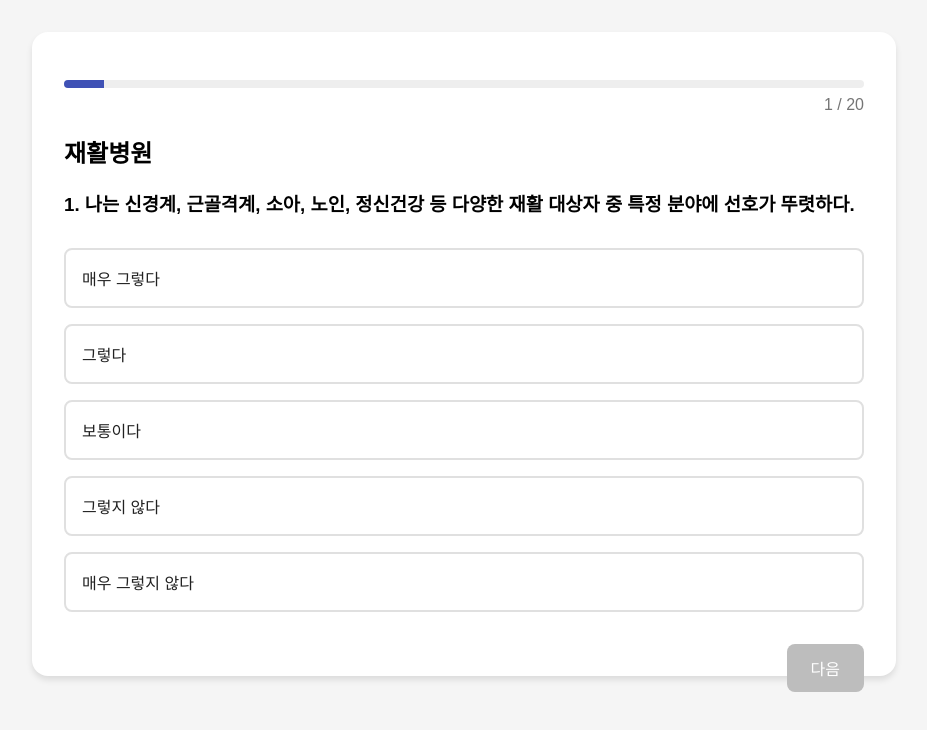
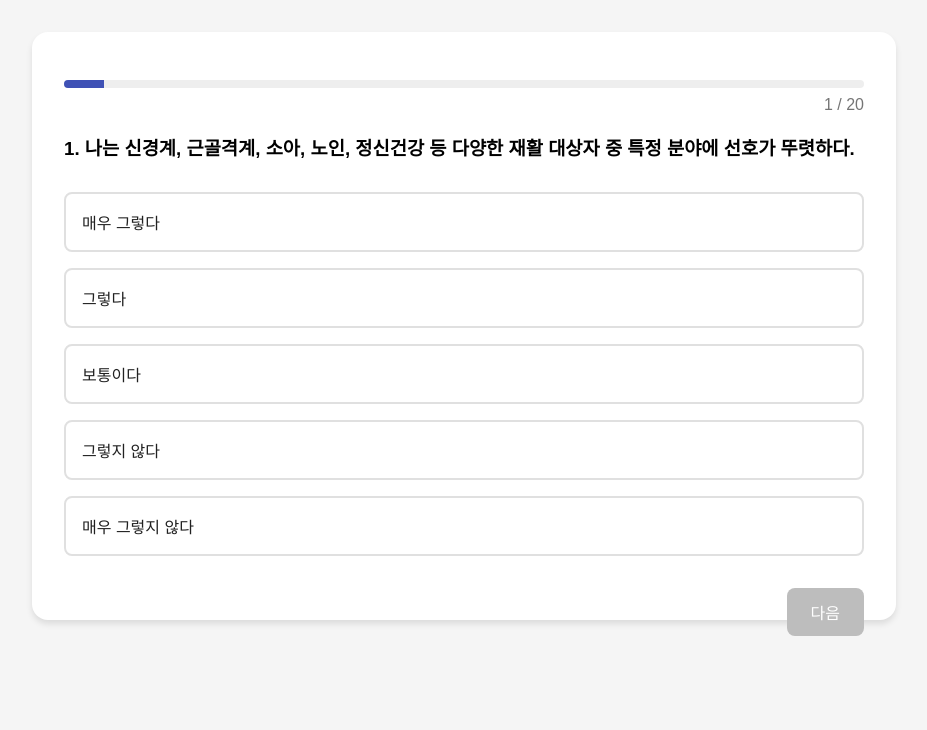
Before and after one commit to rcassgo/Personality-Test, a React (Create React App) app: page / in a window 1280 px wide. Shown: the top 730 px of the page, without its empty margins (176-1103 px from the left). Built offline with nearby package versions, Linux system fonts and the light colour scheme; no server answers.

Commit message:
remove name

```diff
--- a/src/pages/QuestionPage.jsx
+++ b/src/pages/QuestionPage.jsx
@@ -49,7 +49,6 @@ const QuestionPage = () => {
     <div className="question-container">
       <ProgressBar current={totalProgress + 1} total={20} />
 
-      <h2>{categories[currentCategory].name}</h2>
       <h3>{currentQuestion + 1}. {categories[currentCategory].questions[currentQuestion]}</h3>
 
       <div className="options-grid">
```
